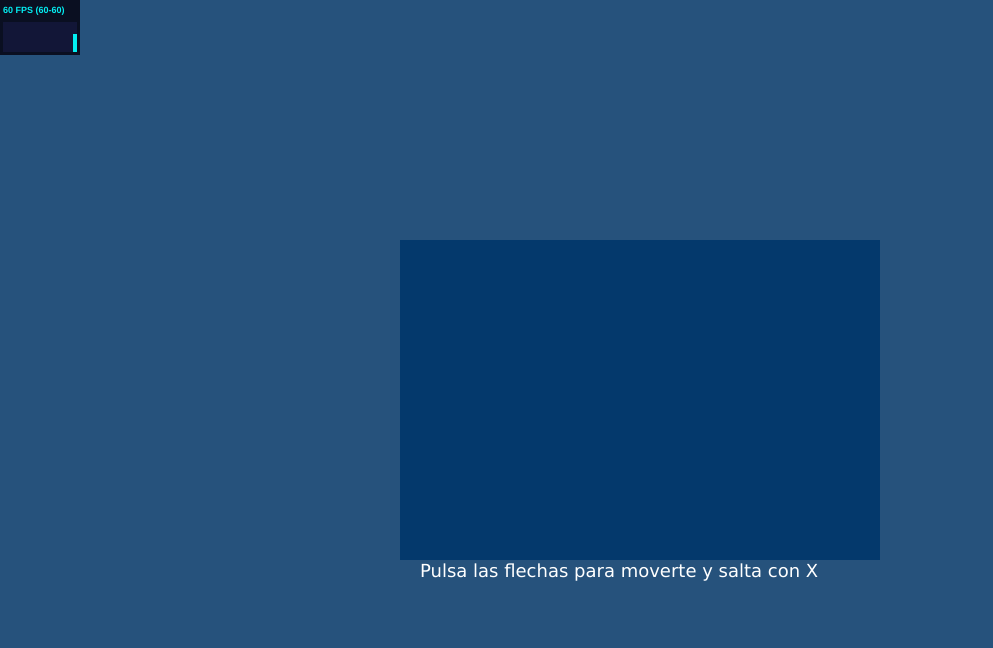
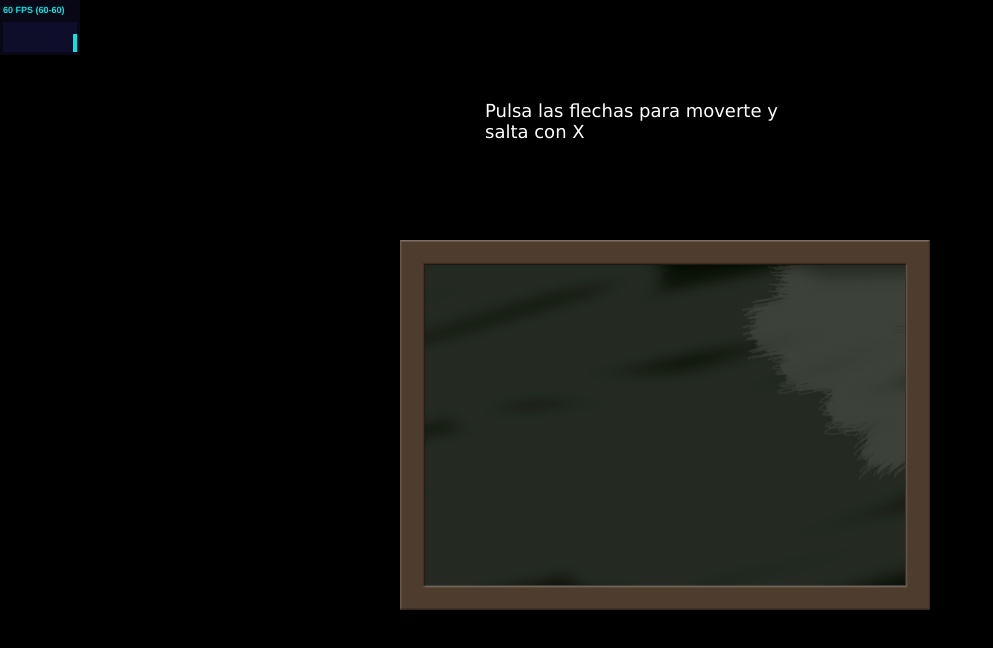
Before and after one commit to rubencubero/Concept02, a plain HTML site: page index.html in a window 1280 px wide. Shown: the whole page, without its empty margins (0-993 px from the left). Drawn offline with nearby package versions, Linux system fonts and the light colour scheme.

Commit message:
Update drawimage

```diff
--- a/game.css
+++ b/game.css
@@ -1,8 +1,11 @@
 * { margin: 0; padding: 0; }
 html, body { height: 100%; width: 100%; }
-canvas { display: block; }
+canvas {
+	 display: block;
+
+	 }
 body {
-	background: #26527C;
+	background: #000000; /*#26527C;*/
 	color: #fff;
 	font-family: Verdana, Arial, sans-serif;
 	font-size: 18px;
@@ -52,7 +55,9 @@ a.button:hover {
 }
 
 #gameCanvas {
-	background: #04396C;
+	position: relative;
+	top: 25px;
+	left: 25px;
 }
 
 #gameUI {
@@ -82,12 +87,13 @@ a.button:hover {
 
 #altContent
 {
-   width: 480px;
-   height: 320px;
+   width: 530px;
+   height: 370px;
    position: absolute;
    left: 50%;
    top: 50%;
    margin-left: -240px;
    margin-top: -160px;
    z-index:  2;
+   background-image: url('images/background.jpg');
 }
--- a/game.js
+++ b/game.js
@@ -146,6 +146,10 @@ $(document).ready(function() {
 		tmpTimer = 0;
 		//playGame = true;
 		gameOver = false;
+
+		//Imagenes
+		var img = new Image();
+  		img.src = 'images/star.png';
 
 		plataformas.push(new plataforma(player.x-25,(player.y + player.h),50,10));
 
@@ -297,10 +301,10 @@ $(document).ready(function() {
 
 		//Dibujar
 			//Player
-				context.fillStyle = "#000000";
+				context.fillStyle = "#FFFFFF";
 				context.fillRect(player.x,player.y,player.w,player.h);
 			//Ojo
-				context.fillStyle = "#FFFFFF";
+				context.fillStyle = "#000000";
 
 				if (player.orientation == 1){
 					context.fillRect((player.x),(player.y)+2,3,2);
@@ -337,7 +341,7 @@ $(document).ready(function() {
 						}
 					}
 
-					context.fillStyle = "#000000";
+					context.fillStyle = "#FFFFFF";
 					context.fillRect(tmpPlataforma.x,tmpPlataforma.y,tmpPlataforma.w,tmpPlataforma.h);
 				};
 			//Monedas
@@ -369,6 +373,7 @@ $(document).ready(function() {
 
 					context.fillStyle = "#FFE100";
 					context.fillRect(tmpMoneda.x,tmpMoneda.y,tmpMoneda.w,tmpMoneda.h);
+    				//ctx.drawImage(img,tmpMoneda.x,tmpMoneda.y);
 				};
 
 			//Enemigos
@@ -420,7 +425,7 @@ $(document).ready(function() {
 					tmpBala.x += tmpBala.vX;
 
 
-					context.fillStyle = "#000000";
+					context.fillStyle = "#FFFFFFF";
 					context.fillRect(tmpBala.x,tmpBala.y,tmpBala.w,tmpBala.h);
 				};
 
--- a/index.html
+++ b/index.html
@@ -19,8 +19,6 @@
 		}
 </style>-->
 <script type="text/javascript" src="http://ajax.googleapis.com/ajax/libs/jquery/1/jquery.min.js"></script>
-<script type="text/javascript" src="game.js"></script>
-<script type="text/javascript" src="stats.js"></script>
 </head>
 	<body>
 		<div id="game">
@@ -28,8 +26,8 @@
 			<div id="altContent">
 				<canvas id="gameCanvas" width="480" height="320">
 				</canvas>
-				<p> Pulsa las flechas para moverte y salta con X</p>
 			</div>
+			<p> Pulsa las flechas para moverte y salta con X</p>
 
 			<!-- Audio -->
 			<audio id="gameSoundCoin">
@@ -53,4 +51,6 @@
 			</div>
 		</div>
 	</body>
+	<script type="text/javascript" src="game.js"></script>
+	<script type="text/javascript" src="stats.js"></script>
 </html>
```
Also changed, not shown: images/background.jpg (added), images/star.png (added).
